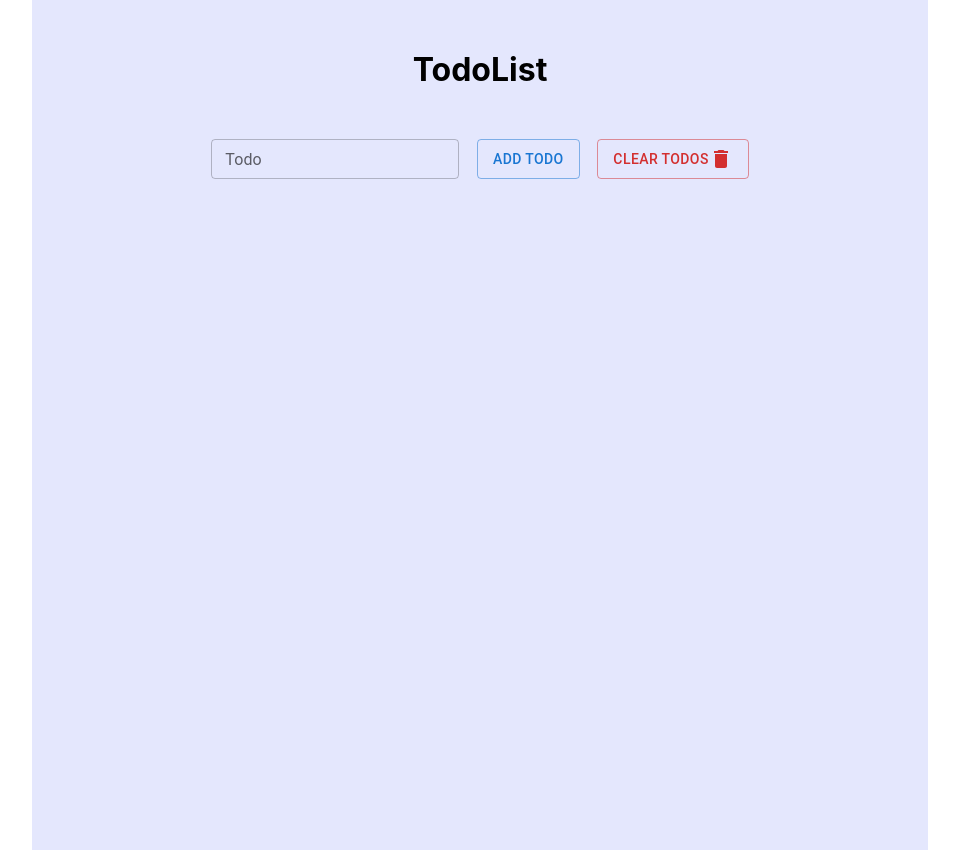
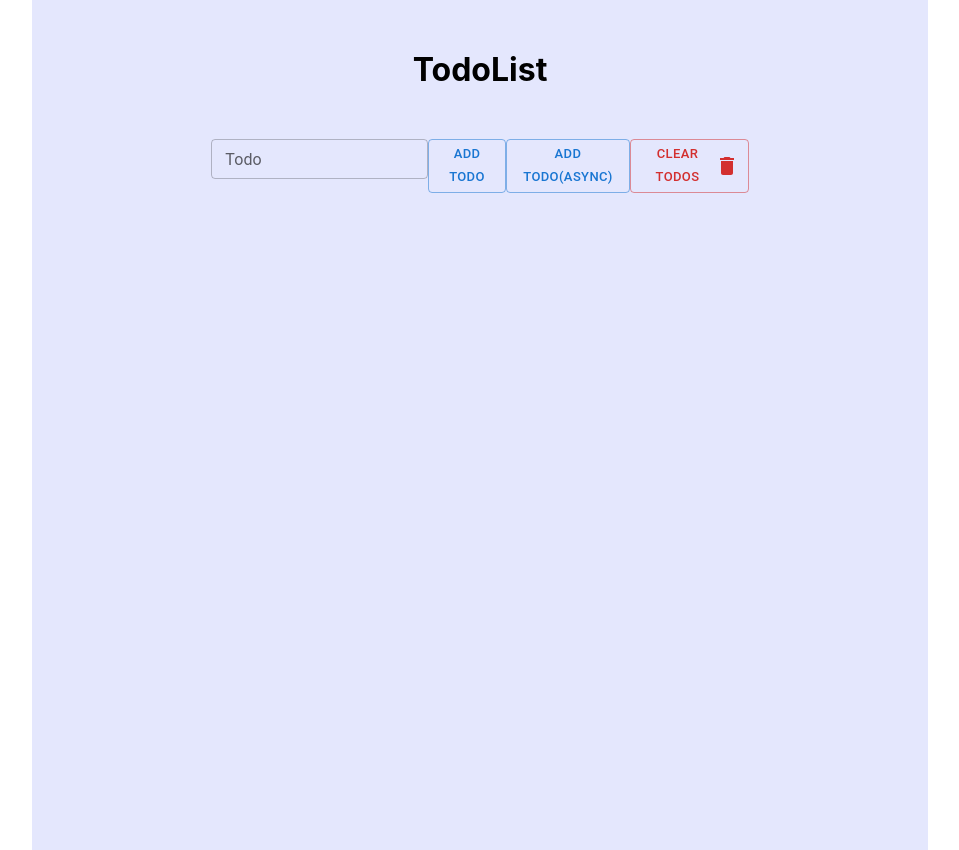
Before and after one commit to SILHOUETTEj/Todo-App-Typescript-Redux-Toolkit-, a React (Create React App) app: page / in a window 1280 px wide. Shown: the whole page, without its empty margins (160-1119 px from the left). Built offline with nearby package versions, Linux system fonts and the light colour scheme.

Commit message:
delete side effect from reducer

```diff
--- a/src/components/TodoItem.tsx
+++ b/src/components/TodoItem.tsx
@@ -12,7 +12,6 @@ type TodoItemProps = {
 const TodoItemComponent = ({ data }: TodoItemProps) => {
   const dispatch = useAppDispatch();
   const deleteTodoHandler = () => {
-    console.log(data.id);
     dispatch(deleteTodo(data.id));
   };
   return (
--- a/src/components/TodoList.tsx
+++ b/src/components/TodoList.tsx
@@ -12,12 +12,22 @@ const TodoList = () => {
   const state = useAppSelector((state) => state.todos.value);
   const dispatch = useAppDispatch();
   const addTodoHandler = () => {
-    dispatch(addTodo(inputState));
+    dispatch(
+      addTodo({
+        id: new Date().getTime(),
+        text: inputState,
+        status: false,
+      })
+    );
     setInputState("");
   };
 
   const clearTodosHandler = () => {
     dispatch(clearTodos());
+    setInputState("");
+  };
+
+  const asyncAddTodoHandler = () => {
     setInputState("");
   };
 
@@ -38,14 +48,24 @@ const TodoList = () => {
             variant="outlined"
             onClick={addTodoHandler}
             className={styles.TodoList__addTodoBtn}
+            size="small"
           >
             Add Todo
+          </Button>
+          <Button
+            variant="outlined"
+            onClick={asyncAddTodoHandler}
+            className={styles.TodoList__asyncAddTodoBtn}
+            size="small"
+          >
+            Add Todo(Async)
           </Button>
           <Button
             variant="outlined"
             color="error"
             className={styles.TodoList__clearTodosBtn}
             onClick={clearTodosHandler}
+            size="small"
           >
             Clear Todos
             <DeleteIcon color="error" />
--- a/src/store/todolist/todoSlice.tsx
+++ b/src/store/todolist/todoSlice.tsx
@@ -11,22 +11,16 @@ interface TodoState {
   value: TodoItem[];
 }
 
-// Define the initial state using that type
 const initialState: TodoState = {
   value: [],
 };
 
 export const todoSlice = createSlice({
   name: "todolist",
-  // `createSlice` will infer the state type from the `initialState` argument
   initialState,
   reducers: {
-    addTodo: (state, action: PayloadAction<string>) => {
-      state.value.push({
-        id: new Date().getTime(),
-        text: action.payload,
-        status: false,
-      });
+    addTodo: (state, action: PayloadAction<TodoItem>) => {
+      state.value.push(action.payload);
     },
     clearTodos: (state) => {
       state.value = [];
@@ -39,7 +33,6 @@ export const todoSlice = createSlice({
 
 export const { addTodo, clearTodos, deleteTodo } = todoSlice.actions;
 
-// Other code such as selectors can use the imported `RootState` type
 export const selectTodos = (state: RootState) => state.todos.value;
 
 export default todoSlice.reducer;
```
